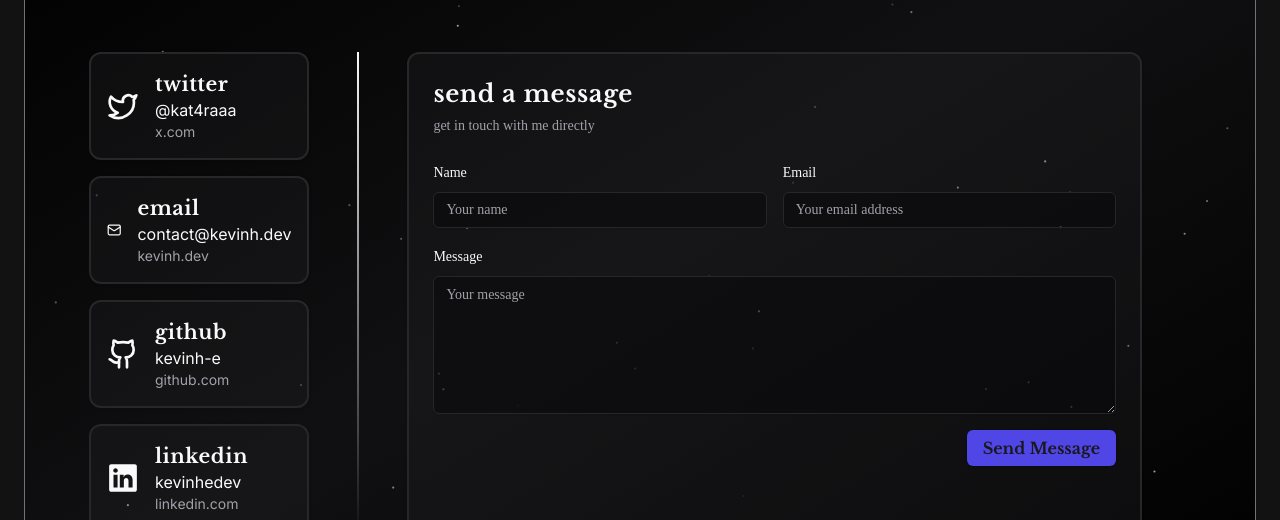
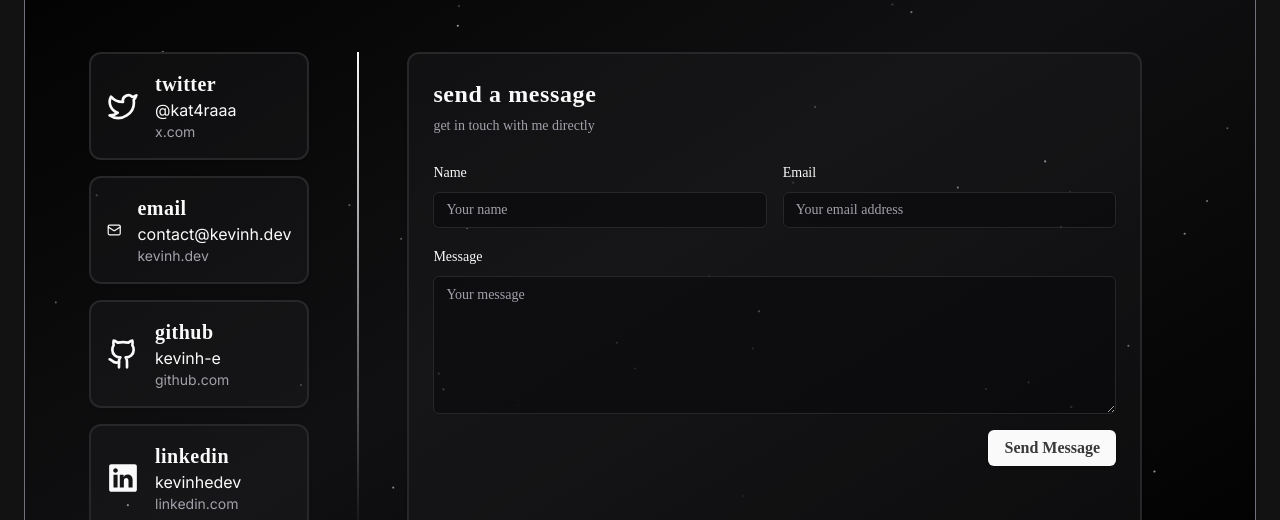
Before and after one commit to kevinh-e/kevinh.dev, a Next.js app: page /contact in a window 1280 px wide. Shown: the part 151-671 px from the top of the page. Built offline with nearby package versions, Linux system fonts and the light colour scheme; what @codaworks/react-glow would draw is missing.

Commit message:
font rewrite

```diff
--- a/src/app/contact/page.tsx
+++ b/src/app/contact/page.tsx
@@ -66,7 +66,7 @@ export default function Contact() {
                 <div className="flex items-center p-4">
                   {Icon && <Icon className="h-8 w-8 text-secondary-foreground mr-4" />}
                   <div>
-                    <CardTitle className="font-serif font-semibold text-xl tracking-wide">{contact.name}</CardTitle>
+                    <CardTitle className="font-semibold text-xl tracking-wide">{contact.name}</CardTitle>
                     <p className="font-sans text-md">{contact.content}</p>
                     <CardDescription className="font-sans text-sm">{contact.site}</CardDescription>
                   </div>
@@ -84,7 +84,7 @@ export default function Contact() {
         <div className="lg:w-2/3">
           <Card className="border-border border-2 bg-secondary/30 h-full">
             <CardHeader>
-              <CardTitle className="font-serif font-semibold text-2xl tracking-wide">send a message</CardTitle>
+              <CardTitle className="font-semibold text-2xl tracking-wide">send a message</CardTitle>
               <CardDescription>get in touch with me directly</CardDescription>
             </CardHeader>
             <CardContent>
@@ -132,7 +132,7 @@ export default function Contact() {
                 <div className="w-full flex justify-end">
                   <Button
                     type="submit"
-                    className="w-full md:w-auto bg-indigo-600 hover:bg-indigo-700"
+                    className="font-sans text-background/80 font-base w-full md:w-auto"
                     disabled={isSubmitting}
                   >
                     {isSubmitting ? "Sending..." : "Send Message"}
--- a/src/app/projects/page.tsx
+++ b/src/app/projects/page.tsx
@@ -32,7 +32,7 @@ export default function Home() {
               <Card className={`h-full flex flex-col border-2 border-border relative bg-secondary/30 z-10 transition duration-200 hover:shadow-lg ${topicStyles[project.topic].cardHoverShadow} ${topicStyles[project.topic].cardBorder}`}>
                 <CardHeader className="flex-none">
                   <Text className="text-muted-foreground text-sm">{project.date}</Text>
-                  <CardTitle className="font-serif text-xl md:text-2xl line-clamp-2">{project.name}</CardTitle>
+                  <CardTitle className="text-xl md:text-2xl line-clamp-2">{project.name}</CardTitle>
                   <CardDescription className={"text-base line-clamp-3"}>
                     {project.description}
                   </CardDescription>
```
